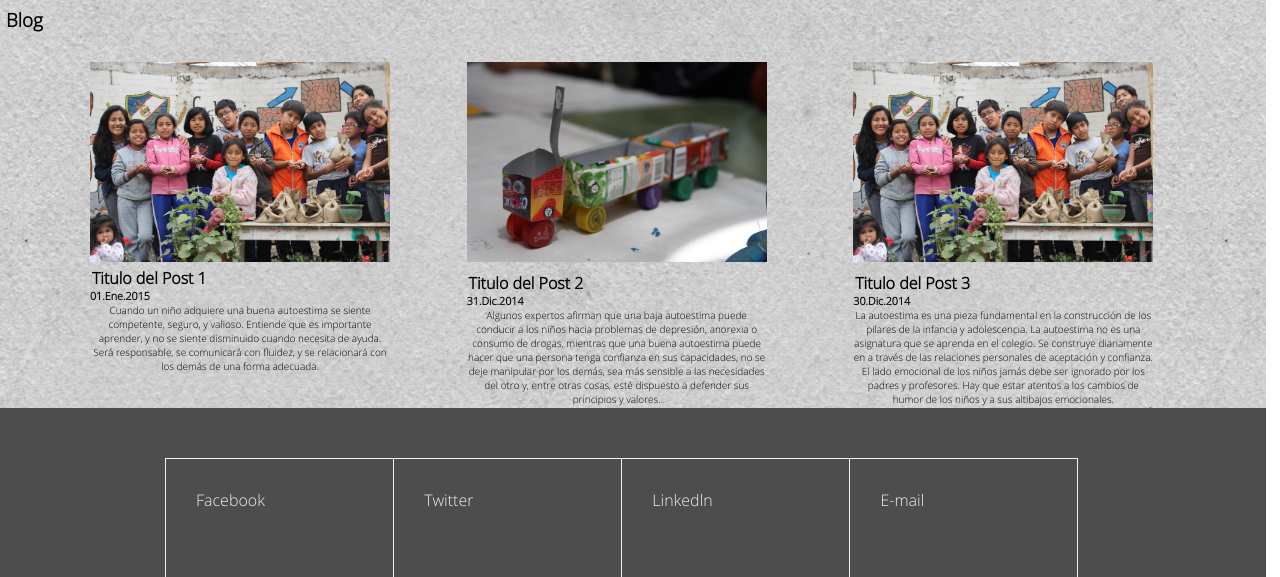
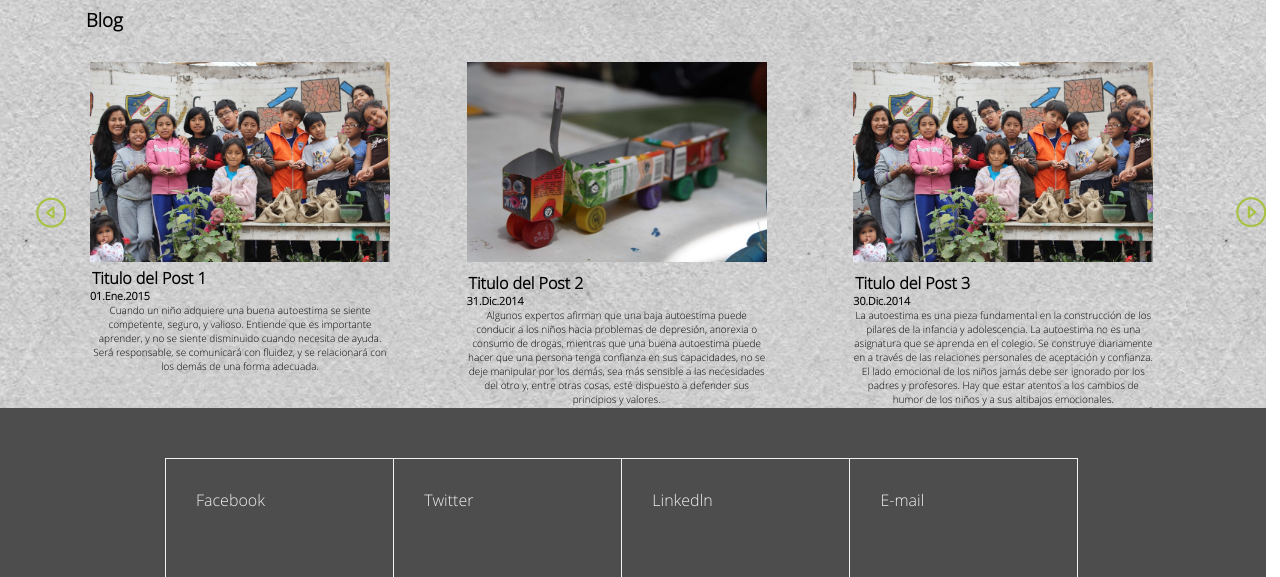
Before and after one commit to NayeliCarb/E-comunidad-Completo-, a plain HTML site: page index.html in a window 1280 px wide. Shown: the part 3044-3621 px from the top of the page. Drawn offline with Linux system fonts and the light colour scheme; a web font is replaced by a local one.

Commit message:
iconos de slider

```diff
--- a/css/main.css
+++ b/css/main.css
@@ -135,7 +135,7 @@ h4{
 	background-image: url("../img/fondo2.jpg");
 }
 .blog{
-	margin-left: 20px;
+	margin-left: 100px;
 	margin-top: 10px;
 }
 .post{
@@ -234,3 +234,13 @@ color: black;
 .tam2{
 	margin: -30px 0px 0px 60px;
 }
+.slider{
+	margin-left: 50px;
+	margin-top: 200px;
+	position: absolute;
+}
+.slider1{
+	margin-left: 1250px;
+	margin-top: 200px;
+	position: absolute;
+}
--- a/index.html
+++ b/index.html
@@ -146,6 +146,8 @@
 				</div>
 			</div>
 			<div class="row back2">
+				<a href="#"><img class="slider"src="img/iconos/slider/ecomunidad-15.png"></a>
+				<a href=""><img class="slider1"src="img/iconos/slider/ecomunidad-16.png"></a>
 				<h3 class="blog">Blog</h3>
 				<div class="col-4">
 					<img class="post"src="img/fotos/img-0400.jpg">
```
